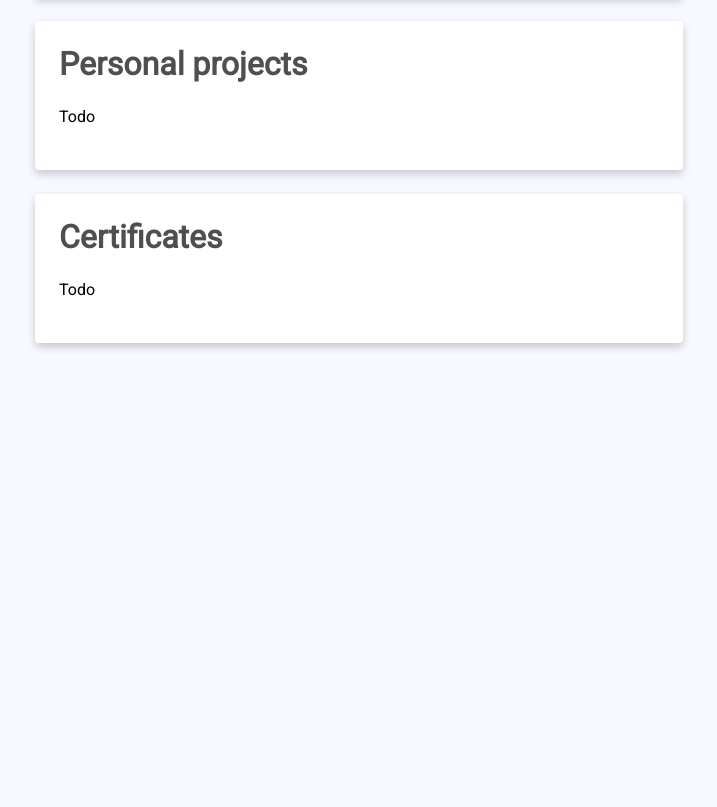
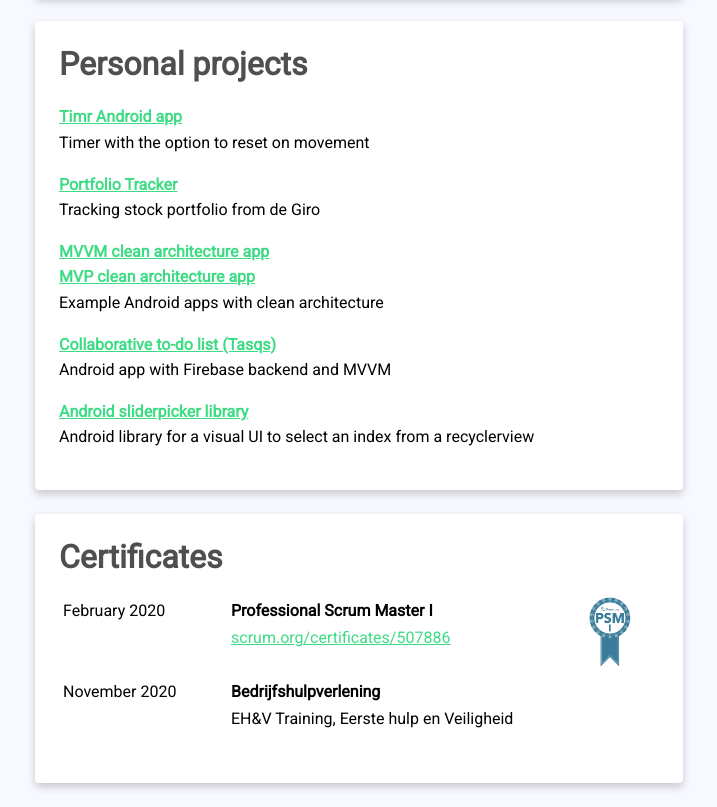
Before and after one commit to TimGW/TimGW.github.io, a plain HTML site: page index.html in a window 1280 px wide. Shown: the part 1182-1989 px from the top of the page, without its empty margins (281-998 px from the left). Before the commit the page ends 1549 px from the top, so only its background shows below. Drawn offline with Linux system fonts and the light colour scheme.

Commit message:
added certificates

```diff
--- a/css/main.css
+++ b/css/main.css
@@ -19,6 +19,10 @@ h1.name {
 
 p {
     line-height: 1.6;
+}
+
+a {
+    color: #3DDC84;
 }
 
 a.social {
@@ -72,11 +76,16 @@ a.social:hover {
     .intro-card {
         text-align: center;
     }
+
+    .chronotable td.image-column {
+        display: none;
+    }
 }
 
 .chronotable {
     border-collapse: collapse;
     width: 100%;
+    overflow-x: auto;
 }
 
 .chronotable td:first-child {
@@ -98,6 +107,17 @@ a.social:hover {
     color: white;
 }
 
+.chronotable td.image-column {
+    padding: 0 !important;
+    margin: 0 !important;
+    vertical-align: top;
+}
+
+.chronotable td.image-column img {
+    display: block;
+    height: 70px;
+}
+
 .blank_row {
     height: 16px;
 }
--- a/index.html
+++ b/index.html
@@ -81,6 +81,8 @@
             <td></td>
             <td>Retraining program ‘Make IT Work’</td>
         </tr>
+
+        <!--        2015 ASVA kersvers.org website -->
     </table>
 
 </div>
@@ -125,15 +127,65 @@
 <div class="card">
 
     <h1>Personal projects</h1>
-    <p>Todo</p>
 
+    <p>
+        <b><a href="https://play.google.com/store/apps/details?id=com.mittylabs.timr" target="_blank">Timr Android app</a></b><br>
+        Timer with the option to reset on movement
+    </p>
+    <p>
+
+        <b><a href="https://github.com/tim91G/portfolio-tracker" target="_blank">Portfolio Tracker</a></b><br>
+        Tracking stock portfolio from de Giro
+    </p>
+
+    <p>
+        <b><a href="https://github.com/tim91G/Clean-MVVM" target="_blank">MVVM clean architecture app</a></b><br>
+        <b><a href="https://github.com/tim91G/Clean-MVP" target="_blank">MVP clean architecture app</a></b><br>
+        Example Android apps with clean architecture
+    </p>
+
+    <p>
+        <b><a href="https://play.google.com/store/apps/details?id=com.timgortworst.tasqs" target="_blank">Collaborative
+            to-do list (Tasqs)</a></b><br>
+        Android app with Firebase backend and MVVM
+    </p>
+    <p>
+        <b><a href="https://github.com/tim91G/SliderPickerLibrary" target="_blank">Android sliderpicker library</a></b><br>
+        Android library for a visual UI to select an index from a recyclerview
+    </p>
 </div>
 
 <div class="card">
 
     <h1>Certificates</h1>
-    <p>Todo</p>
 
+    <table class="chronotable">
+        <tr>
+            <td>February 2020</td>
+            <td><b>Professional Scrum Master I</b></td>
+            <td class="image-column" rowspan="3"><img src="assets/psmi.png" alt="psm1 certificate"></td>
+        </tr>
+        <tr>
+            <td></td>
+            <td><a href="https://scrum.org/certificates/507886" target="_blank">scrum.org/certificates/507886</a></td>
+        </tr>
+        <tr>
+            <td>&nbsp;</td>
+            <td>&nbsp;</td>
+        </tr>
+        <tr>
+            <td>November 2020</td>
+            <td><b>Bedrijfshulpverlening</b></td>
+        </tr>
+        <tr>
+            <td></td>
+            <td>EH&V Training, Eerste hulp en Veiligheid</td>
+        </tr>
+        <tr>
+            <td>&nbsp;</td>
+            <td>&nbsp;</td>
+        </tr>
+    </table>
 </div>
 
 </body>
```
Also changed, not shown: assets/psmi.png (added).
